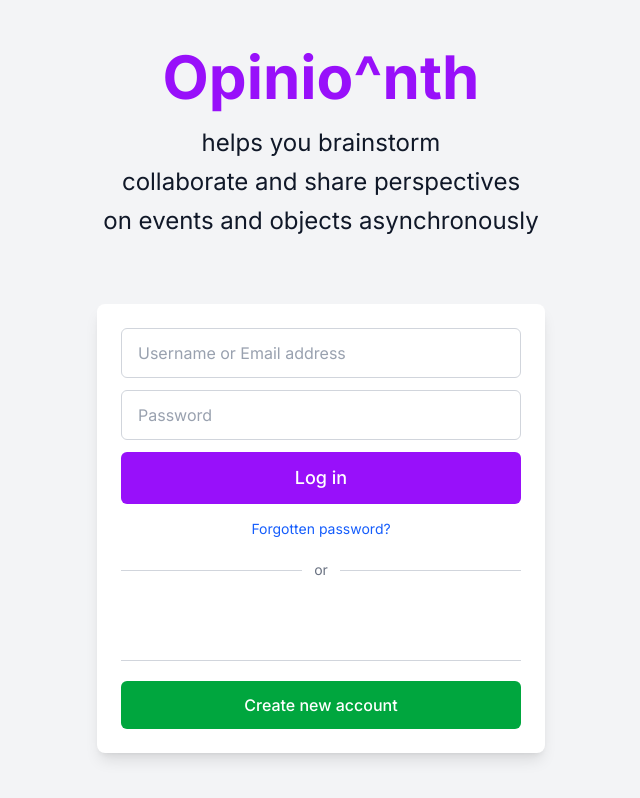
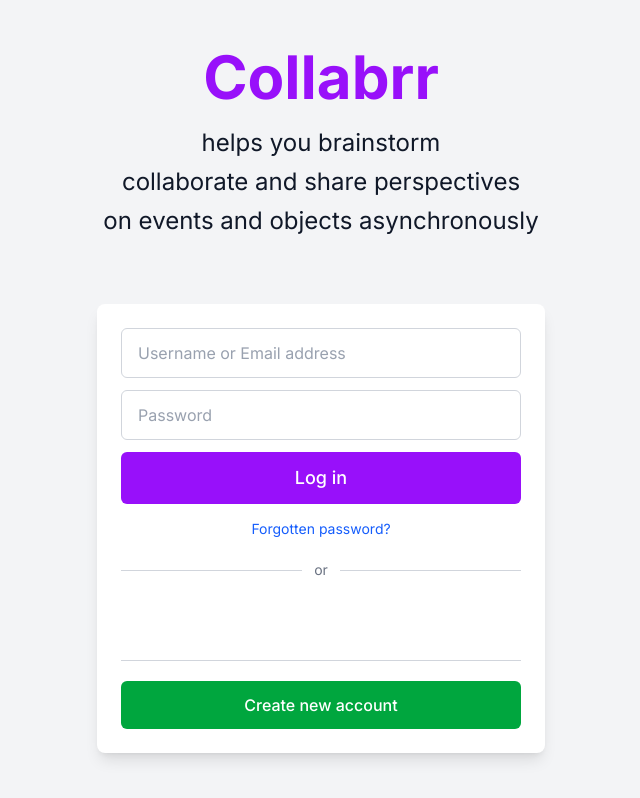
Before and after one commit to piyush33/opinionth-business-frontend, a Next.js app: page / in a window 1280 px wide. Shown: the whole page, without its empty margins (319-959 px from the left). Built offline with nearby package versions, Linux system fonts and the light colour scheme.

Commit message:
fix: logo

```diff
--- a/app/card/[id]/page.tsx
+++ b/app/card/[id]/page.tsx
@@ -823,12 +823,12 @@ export default function CardExpansionPage() {
               >
                 <ArrowLeft className="w-5 h-5 text-gray-600" />
               </button>
-              <Link href="/home" className="flex items-center space-x-2">
+              <Link href="/explore" className="flex items-center space-x-2">
                 <div className="w-8 h-8 bg-gradient-to-br from-purple-600 to-blue-600 rounded-lg flex items-center justify-center">
                   <span className="text-white font-bold text-sm">O</span>
                 </div>
                 <span className="font-bold text-xl text-gray-900">
-                  Opinio^nth
+                  Collabrr
                 </span>
               </Link>
             </div>
--- a/app/create/page.tsx
+++ b/app/create/page.tsx
@@ -506,7 +506,7 @@ export default function CreatePage() {
                   <span className="text-white font-bold text-sm">O</span>
                 </div>
                 <span className="font-bold text-xl text-gray-900">
-                  Opinio^nth
+                  Collabrr
                 </span>
               </Link>
             </div>
@@ -590,7 +590,7 @@ export default function CreatePage() {
 
           <div className="flex items-center space-x-2">
             <div className="w-6 h-6 bg-gradient-to-br from-purple-600 to-blue-600 rounded-md flex items-center justify-center">
-              <span className="text-white font-bold text-xs">O</span>
+              <span className="text-white font-bold text-xs">C</span>
             </div>
             <span className="font-bold text-lg text-gray-900">Create</span>
           </div>
--- a/app/event/[id]/page.tsx
+++ b/app/event/[id]/page.tsx
@@ -590,12 +590,12 @@ export default function EventPage() {
               >
                 <ArrowLeft className="w-5 h-5 text-gray-600" />
               </button>
-              <Link href="/home" className="flex items-center space-x-2">
+              <Link href="/explore" className="flex items-center space-x-2">
                 <div className="w-8 h-8 bg-gradient-to-br from-purple-600 to-blue-600 rounded-lg flex items-center justify-center">
                   <span className="text-white font-bold text-sm">O</span>
                 </div>
                 <span className="font-bold text-xl text-gray-900">
-                  Opinio^nth
+                  Collabrr
                 </span>
               </Link>
             </div>
@@ -679,9 +679,9 @@ export default function EventPage() {
               >
                 <ArrowLeft className="w-5 h-5 text-gray-600" />
               </button>
-              <Link href="/home" className="flex items-center space-x-2">
+              <Link href="/explore" className="flex items-center space-x-2">
                 <div className="w-6 h-6 bg-gradient-to-br from-purple-600 to-blue-600 rounded-md flex items-center justify-center">
-                  <span className="text-white font-bold text-xs">O</span>
+                  <span className="text-white font-bold text-xs">C</span>
                 </div>
                 <span className="font-bold text-lg text-gray-900">
                   Collection
--- a/app/explore/page.tsx
+++ b/app/explore/page.tsx
@@ -614,12 +614,12 @@ export default function ExplorePage() {
           <div className="flex items-center justify-between h-16">
             {/* Logo */}
             <div className="flex items-center space-x-4">
-              <Link href="/home" className="flex items-center space-x-3">
+              <Link href="/explore" className="flex items-center space-x-3">
                 <div className="w-8 h-8 bg-gradient-to-br from-purple-600 to-blue-600 rounded-lg flex items-center justify-center">
                   <span className="text-white font-bold text-sm">O</span>
                 </div>
                 <span className="font-bold text-xl text-gray-900">
-                  Opinio^nth
+                  Collabrr
                 </span>
               </Link>
             </div>
@@ -710,9 +710,9 @@ export default function ExplorePage() {
         <div className="px-4 py-3 space-y-3">
           {/* Top Row - Logo and Menu */}
           <div className="flex items-center justify-between">
-            <Link href="/home" className="flex items-center space-x-2">
+            <Link href="/explore" className="flex items-center space-x-2">
               <div className="w-6 h-6 bg-gradient-to-br from-purple-600 to-blue-600 rounded-md flex items-center justify-center">
-                <span className="text-white font-bold text-xs">O</span>
+                <span className="text-white font-bold text-xs">C</span>
               </div>
               <span className="font-bold text-lg text-gray-900">Explore</span>
             </Link>
--- a/app/home/page.tsx
+++ b/app/home/page.tsx
@@ -186,12 +186,12 @@ export default function HomePage() {
           <div className="flex items-center justify-between h-16">
             {/* Logo */}
             <div className="flex items-center space-x-4">
-              <Link href="/home" className="flex items-center space-x-2">
+              <Link href="/explore" className="flex items-center space-x-2">
                 <div className="w-8 h-8 bg-gradient-to-br from-purple-600 to-blue-600 rounded-lg flex items-center justify-center">
-                  <span className="text-white font-bold text-sm">O</span>
+                  <span className="text-white font-bold text-sm">C</span>
                 </div>
                 <span className="font-bold text-xl text-gray-900">
-                  Opinio^nth
+                  Collabrr
                 </span>
               </Link>
             </div>
@@ -270,13 +270,11 @@ export default function HomePage() {
         <div className="px-4 py-3 space-y-3">
           {/* Top Row - Logo and Menu */}
           <div className="flex items-center justify-between">
-            <Link href="/home" className="flex items-center space-x-2">
+            <Link href="/explore" className="flex items-center space-x-2">
               <div className="w-6 h-6 bg-gradient-to-br from-purple-600 to-blue-600 rounded-md flex items-center justify-center">
-                <span className="text-white font-bold text-xs">O</span>
+                <span className="text-white font-bold text-xs">C</span>
               </div>
-              <span className="font-bold text-lg text-gray-900">
-                Opinio^nth
-              </span>
+              <span className="font-bold text-lg text-gray-900">Collabrr</span>
             </Link>
 
             <button
--- a/app/profile/page.tsx
+++ b/app/profile/page.tsx
@@ -348,12 +348,12 @@ export default function ProfilePage() {
           <div className="flex items-center justify-between h-16">
             {/* Logo */}
             <div className="flex items-center space-x-4">
-              <Link href="/home" className="flex items-center space-x-2">
+              <Link href="/explore" className="flex items-center space-x-2">
                 <div className="w-8 h-8 bg-gradient-to-br from-purple-600 to-blue-600 rounded-lg flex items-center justify-center">
-                  <span className="text-white font-bold text-sm">O</span>
+                  <span className="text-white font-bold text-sm">C</span>
                 </div>
                 <span className="font-bold text-xl text-gray-900">
-                  Opinio^nth
+                  Collabrr
                 </span>
               </Link>
             </div>
@@ -432,9 +432,9 @@ export default function ProfilePage() {
         <div className="px-4 py-3 space-y-3">
           {/* Top Row - Logo and Menu */}
           <div className="flex items-center justify-between">
-            <Link href="/home" className="flex items-center space-x-2">
+            <Link href="/explore" className="flex items-center space-x-2">
               <div className="w-6 h-6 bg-gradient-to-br from-purple-600 to-blue-600 rounded-md flex items-center justify-center">
-                <span className="text-white font-bold text-xs">O</span>
+                <span className="text-white font-bold text-xs">C</span>
               </div>
               <span className="font-bold text-lg text-gray-900">Profile</span>
             </Link>
--- a/app/profile/user/page.tsx
+++ b/app/profile/user/page.tsx
@@ -453,12 +453,12 @@ export default function ProfileUserPage() {
               >
                 <ArrowLeft className="w-5 h-5 text-gray-600" />
               </button>
-              <Link href="/home" className="flex items-center space-x-2">
+              <Link href="/explore" className="flex items-center space-x-2">
                 <div className="w-8 h-8 bg-gradient-to-br from-purple-600 to-blue-600 rounded-lg flex items-center justify-center">
                   <span className="text-white font-bold text-sm">O</span>
                 </div>
                 <span className="font-bold text-xl text-gray-900">
-                  Opinio^nth
+                  Collabrr
                 </span>
               </Link>
             </div>
@@ -544,9 +544,9 @@ export default function ProfileUserPage() {
               >
                 <ArrowLeft className="w-5 h-5 text-gray-600" />
               </button>
-              <Link href="/home" className="flex items-center space-x-2">
+              <Link href="/explore" className="flex items-center space-x-2">
                 <div className="w-6 h-6 bg-gradient-to-br from-purple-600 to-blue-600 rounded-md flex items-center justify-center">
-                  <span className="text-white font-bold text-xs">O</span>
+                  <span className="text-white font-bold text-xs">C</span>
                 </div>
                 <span className="font-bold text-lg text-gray-900">
                   {profileUser?.name || "Profile"}
--- a/components/popups/login-page-client.tsx
+++ b/components/popups/login-page-client.tsx
@@ -189,7 +189,7 @@ export default function LoginPageClient({
       {/* Brand */}
       <div className="text-center mb-8 lg:mb-16">
         <h1 className="text-4xl md:text-5xl lg:text-6xl font-bold text-purple-600 mb-4">
-          Opinio^nth
+          Collabrr
         </h1>
         <p className="text-lg md:text-xl lg:text-2xl text-gray-900 max-w-2xl mx-auto leading-relaxed">
           helps you brainstorm
```
